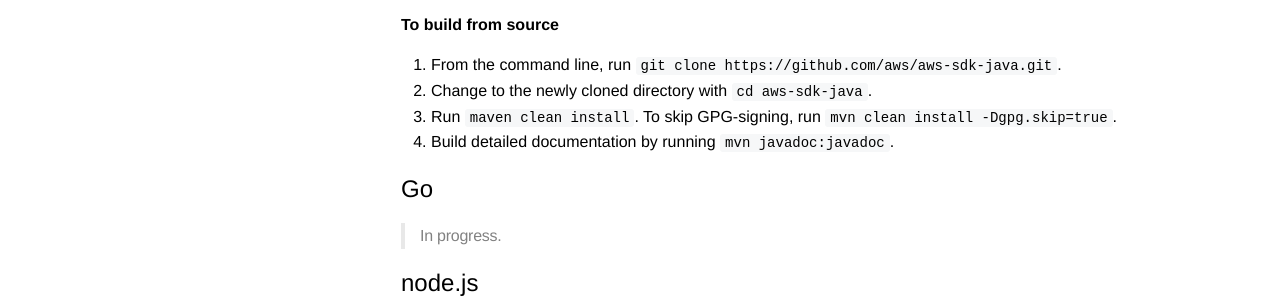
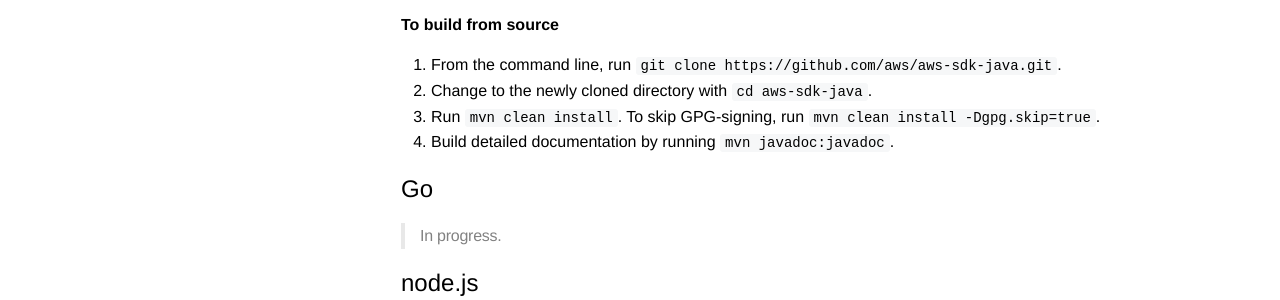
Before and after one commit to mpcarl-ibm/crs-docs, a Jekyll site: the page built from _api/tools.md, in a window 1280 px wide and 900 px high, scrolled down 7604 px. Shown: the part 265-565 px from the top of the window. Built offline with Jekyll 4.4.1, drawn with Linux system fonts in a browser that asks for light colours.

Commit message:
typo mvn

```diff
--- a/_api/tools.md
+++ b/_api/tools.md
@@ -357,7 +357,7 @@
 
 1. From the command line, run `git clone https://github.com/aws/aws-sdk-java.git`.
 2. Change to the newly cloned directory with `cd aws-sdk-java`.
-3. Run `maven clean install`.  To skip GPG-signing, run `mvn clean install -Dgpg.skip=true`.
+3. Run `mvn clean install`.  To skip GPG-signing, run `mvn clean install -Dgpg.skip=true`.
 4. Build detailed documentation by running `mvn javadoc:javadoc`.
 
 # Go
```
Also changed, not shown: 3 other files.
